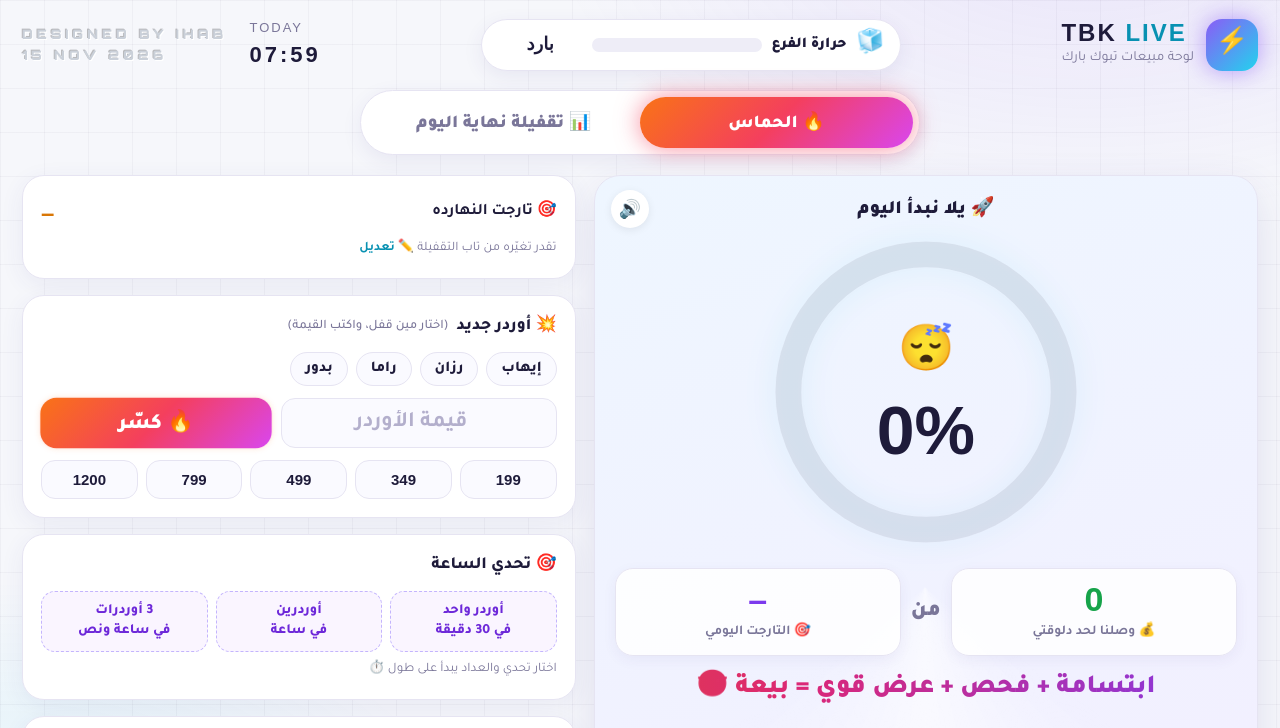
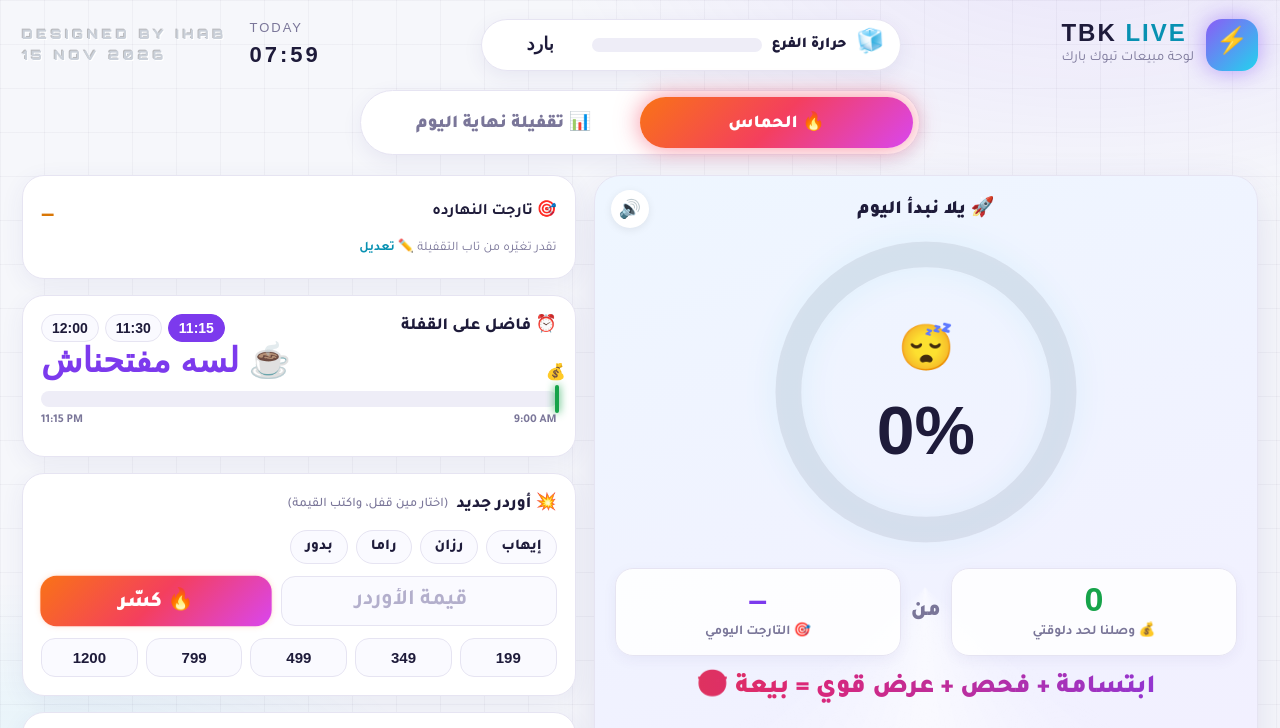
Before and after one commit to ihabali300-png/tbk-live, a plain HTML site: page index.html in a window 1280 px wide. Both pictures are taken after a click on the button "🔥 الحماس". Shown: the top 728 px of the page. Drawn offline with Linux system fonts and the light colour scheme; a web font is replaced by a local one.

Commit message:
Closing countdown (11:15/11:30/12) and pace vs weighted day plan
Co-Authored-By: Claude Opus 5.5 <noreply@anthropic.com>
Claude-Session: https://claude.ai/code/session_01HThBE29hPR9Q59v7RevuDB

```diff
--- a/index.html
+++ b/index.html
@@ -177,6 +177,19 @@
   .leftHead{display:flex;align-items:center;gap:22px}
   .credit{font-family:'Orbitron',sans-serif;font-weight:900;font-size:13px;letter-spacing:4px;line-height:1.6;text-align:left;color:#c9d0db;text-shadow:1px 1px 0 #fff,-1px -1px 0 rgba(0,0,0,.25);animation:glowc 2.6s ease-in-out infinite;user-select:none}
   @keyframes glowc{0%,100%{color:#c9d0db;text-shadow:1px 1px 0 #fff,-1px -1px 0 rgba(0,0,0,.25)}50%{color:#e8b44a;text-shadow:1px 1px 0 #fff,-1px -1px 0 rgba(0,0,0,.2),0 0 10px rgba(232,180,74,.9),0 0 20px rgba(232,180,74,.5)}}
+  .dayT .row3{display:flex;justify-content:space-between;align-items:center;gap:8px}
+  .dayT .cd{font-family:'Baloo Bhaijaan 2',sans-serif;font-weight:800;font-size:34px;line-height:1.1;color:#7c3aed;direction:ltr}
+  .dayT .cd.late{color:#e11d48;animation:flashL .9s infinite}
+  .closeOpts{display:flex;gap:6px}
+  .co{border:1.5px solid var(--line);background:#fafaff;border-radius:999px;padding:5px 10px;font-family:'Baloo Bhaijaan 2',sans-serif;font-weight:800;font-size:14px;cursor:pointer;direction:ltr;color:var(--text)}
+  .co.on{background:#7c3aed;color:#fff;border-color:#7c3aed}
+  .tbar{position:relative;height:16px;border-radius:999px;background:#eeedf7;margin:12px 0 4px;overflow:visible}
+  .tbar .tt{position:absolute;inset:0 0 0 auto;border-radius:999px;background:linear-gradient(270deg,#c4b5fd,#8b5cf6);transition:width 1s}
+  .tbar .ss{position:absolute;top:-6px;width:4px;height:28px;border-radius:4px;background:#16a34a;box-shadow:0 0 8px #16a34a;transition:right 1s}
+  .tbar .ss:after{content:"💰";position:absolute;top:-22px;left:-9px;font-size:16px}
+  .tlab{display:flex;justify-content:space-between;font-size:12px;color:var(--muted);font-weight:700;direction:ltr}
+  .pace{margin-top:8px;text-align:center;font-weight:900;font-size:15px}
+  .pace.ok{color:#16a34a}.pace.bad{color:#e11d48}
   .bonus{display:none;margin-top:4px}
   .bonus.on{display:block;animation:pop .6s}
   .bonus .miles{justify-content:center;gap:clamp(14px,5vw,60px)}
@@ -344,6 +357,14 @@
     <div class="card">
       <div class="tline"><span>🎯 تارجت النهارده</span><b id="tShow">–</b></div>
       <div class="hint">تقدر تغيّره من تاب التقفيلة <a id="goRep">✏️ تعديل</a></div>
+    </div>
+    <div class="card dayT">
+      <div class="row3"><h2 style="margin:0">⏰ فاضل على القفلة</h2><div class="closeOpts" id="closeOpts">
+        <button class="co" data-c="23:15" type="button">11:15</button><button class="co" data-c="23:30" type="button">11:30</button><button class="co" data-c="24:00" type="button">12:00</button></div></div>
+      <div class="cd" id="cd">--:--:--</div>
+      <div class="tbar"><div class="tt" id="tt"></div><div class="ss" id="ss"></div></div>
+      <div class="tlab"><span id="tEnd">11:15 PM</span><span>9:00 AM</span></div>
+      <div class="pace" id="pace"></div>
     </div>
     <div class="card">
       <h2>💥 أوردر جديد <small>(اختار مين قفل، واكتب القيمة)</small></h2>
@@ -560,6 +581,7 @@ function renderHype(fromAdd){
   document.querySelectorAll(".ms").forEach(m=>m.classList.toggle("done",p>=+m.dataset.p));
   document.querySelectorAll(".ms.bm").forEach(m=>m.classList.toggle("lock",p<+m.dataset.p-100));
   $("chips").innerHTML=n?day.list.map(o=>`<span class="chip">🔥 ${o.v}${o.who?`<small>${o.who}</small>`:""}</span>`).join(""):'<span class="empty">لسه مفيش أوردرات… أول واحد جاي 💪</span>';
+  if(typeof renderDay==="function")try{renderDay()}catch(e){}
   renderExtras.fromAdd=!!fromAdd;renderExtras();renderExtras.fromAdd=false;
   if(st!==lastStage){shout(st);lastStage=st;}
   if(fromAdd&&T){for(const m of [25,50,75,90,100,...BONUS]){if(p>=m&&!day.hit.includes(m)){day.hit.push(m);saveDay();
@@ -657,6 +679,28 @@ $("exVac").onclick=()=>cycleOff("د/خواطر");
 $("exMinus").onclick=()=>{if(!day.ex)return;day.ex--;saveDay();renderExam();syncToReport();};
 renderSellers();
 
+/* ===== day timeline (9am → close) ===== */
+const W=h=>h<12?.5:h<17?.6:h<19?1:h<23?1.6:1;   // وزن كل ساعة حسب حركة الزباين
+function closeMin(){const c=(day.close||S.get("tbk_close")||"23:15").split(":").map(Number);return c[0]*60+c[1];}
+function nowMin(){const d=new Date();let m=d.getHours()*60+d.getMinutes()+d.getSeconds()/60;if(d.getHours()<6)m+=1440;return m;}
+function wsum(a,b){let t=0;for(let m=a;m<b;m+=5)t+=W(Math.floor(m/60)%24)*5;return t;}
+function renderDay(){const st=540,en=closeMin(),nm=nowMin();
+  document.querySelectorAll(".co").forEach(b=>b.classList.toggle("on",b.dataset.c===(day.close||S.get("tbk_close")||"23:15")));
+  const h=Math.floor(en/60)%24,mm=en%60;$("tEnd").textContent=`${((h+11)%12)+1}:${String(mm).padStart(2,"0")} ${h>=12?"PM":"AM"}`;
+  const left=(en-nm)*60;
+  if(nm<st){$("cd").textContent="لسه مفتحناش ☕";$("cd").classList.remove("late");}
+  else if(left<=0){$("cd").textContent="وقت إضافي 🔥";$("cd").classList.add("late");}
+  else{const H=Math.floor(left/3600),M=Math.floor(left%3600/60),Sx=Math.floor(left%60);$("cd").textContent=`${H}:${String(M).padStart(2,"0")}:${String(Sx).padStart(2,"0")}`;$("cd").classList.toggle("late",left<1800);}
+  const tf=Math.min(1,Math.max(0,(nm-st)/(en-st)));$("tt").style.width=tf*100+"%";
+  const p=pctNow();$("ss").style.right=`calc(${Math.min(100,p)}% - 2px)`;
+  const exp=nm<=st?0:Math.min(1,wsum(st,Math.min(nm,en))/wsum(st,en))*100;
+  const el=$("pace");if(!target()||nm<st){el.textContent="";return;}
+  const d=p-exp;el.className="pace "+(d>=0?"ok":"bad");
+  el.textContent=p>=100?"🏆 التارجت اتحقق… كل اللي جاي بونص":d>=0?`🚀 متقدمين على الخطة… كمّلوا كده`:`⚠️ متأخرين عن الخطة… شدّوا حيلكم 💪`;
+  el.innerHTML+=`<div style="font-size:13px;font-weight:700;color:var(--muted);margin-top:2px">إحنا عند ${Math.round(p)}٪ والمفروض نكون عند ${Math.round(exp)}٪ في الوقت ده</div>`;}
+document.querySelectorAll(".co").forEach(b=>b.onclick=()=>{day.close=b.dataset.c;S.set("tbk_close",b.dataset.c);saveDay();renderDay();toast(`⏰ القفلة الساعة ${b.textContent}`);});
+setInterval(renderDay,1000);
+
 /* report */
 $("date").value=bizDate();
 {const t=S.get("tbk_target");if(t)$("target").value=t;}
```
